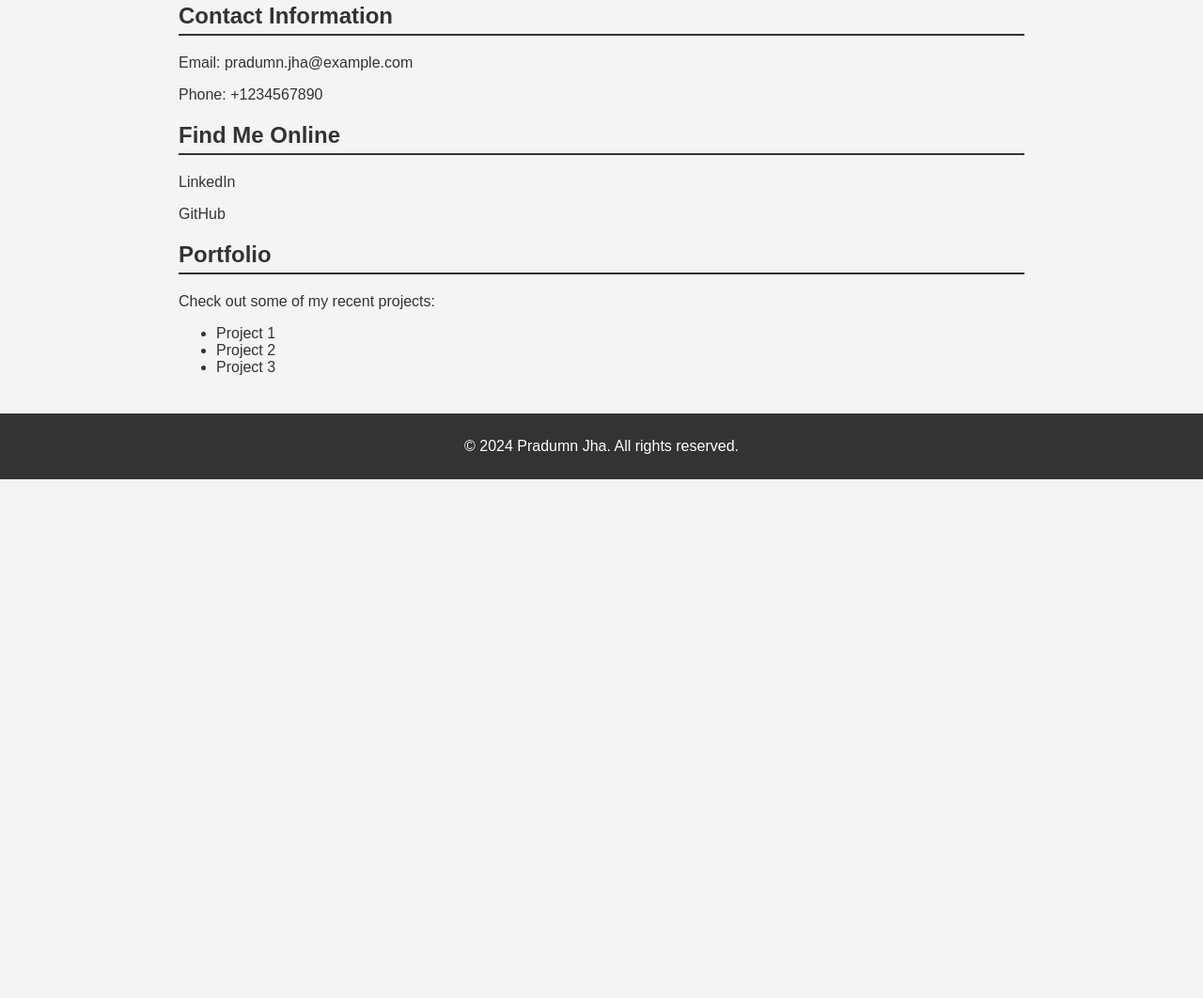
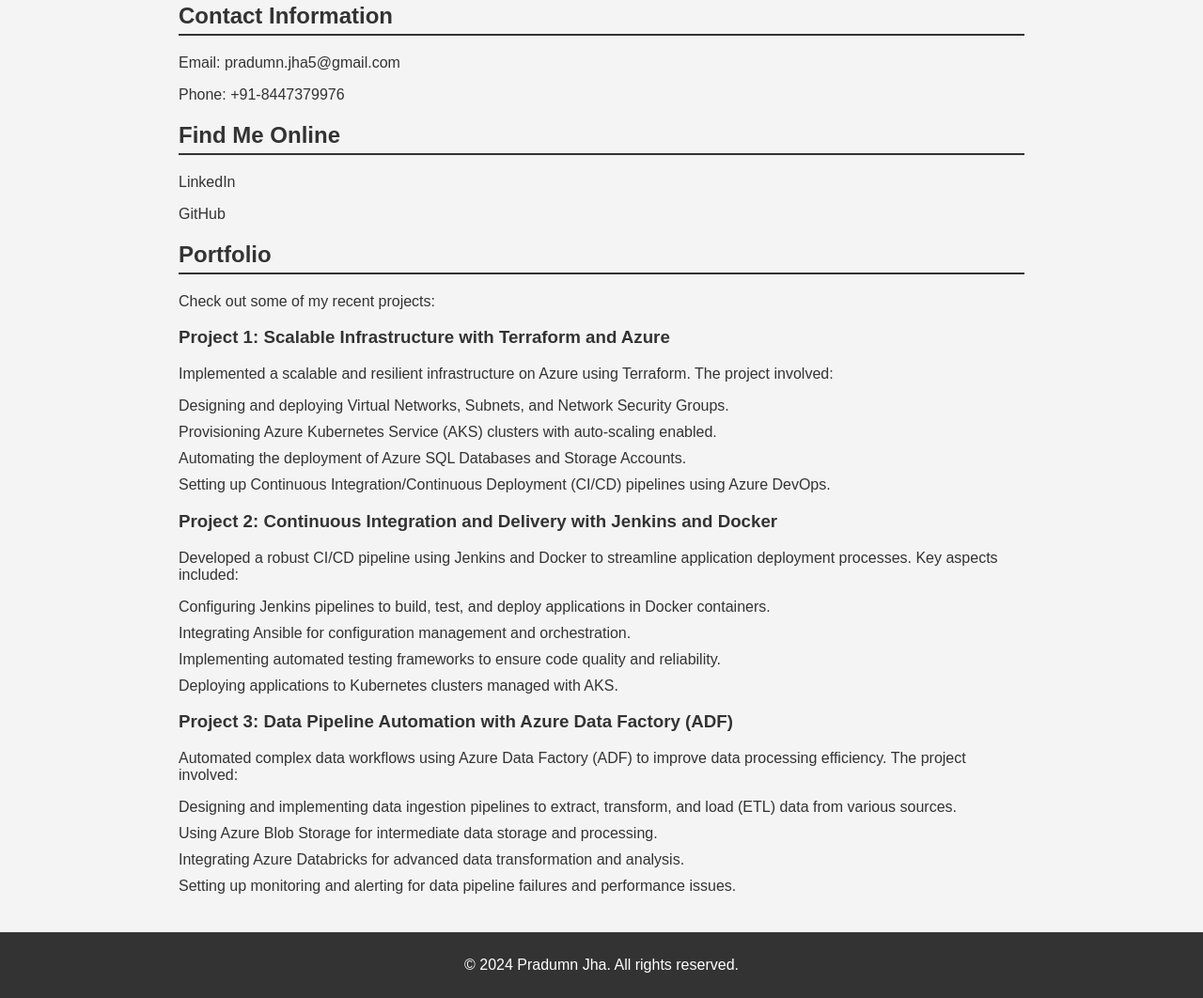
Before and after one commit to pradumnjha/personal-website, a plain HTML site: page index.html in a window 1280 px wide. Shown: the part 351-1413 px from the top of the page at 94% size. Before the commit the page ends 861 px from the top, so only its background shows below. Drawn offline with Linux system fonts and the light colour scheme.

Commit message:
Update index.html

```diff
--- a/index.html
+++ b/index.html
@@ -57,6 +57,13 @@
             background-color: #333;
             color: #fff;
         }
+        ul {
+            list-style-type: none;
+            padding: 0;
+        }
+        ul li {
+            margin-bottom: 10px;
+        }
     </style>
 </head>
 <body>
@@ -66,8 +73,7 @@
     </header>
     <div class="container">
         <div class="profile">
-            <!-- Replace 'profile.jpg' with the path to your profile picture -->
-            <img src="1714624309475.jfif" alt="Pradumn Jha">
+            <img src="profile.jpg" alt="Pradumn Jha">
         </div>
         <div class="bio">
             <h2>About Me</h2>
@@ -75,23 +81,48 @@
         </div>
         <div class="contact">
             <h2>Contact Information</h2>
-            <p>Email: <a href="mailto:pradumn.jha@example.com">pradumn.jha@example.com</a></p>
-            <p>Phone: +1234567890</p>
+            <p>Email: <a href="mailto:pradumn.jha5@gmail.com">pradumn.jha5@gmail.com</a></p>
+            <p>Phone: +91-8447379976</p>
         </div>
         <div class="social">
             <h2>Find Me Online</h2>
-            <p><a href="https://www.linkedin.com/in/pradumn-jha" target="_blank">LinkedIn</a></p>
+            <p><a href="https://linkedin.com/in/pradumn-jha-1a423913b/" target="_blank">LinkedIn</a></p>
             <p><a href="https://github.com/pradumnjha" target="_blank">GitHub</a></p>
-            <!-- Add more social links as needed -->
         </div>
         <div class="portfolio">
             <h2>Portfolio</h2>
             <p>Check out some of my recent projects:</p>
             <ul>
-                <li><a href="https://www.example.com/project1" target="_blank">Project 1</a></li>
-                <li><a href="https://www.example.com/project2" target="_blank">Project 2</a></li>
-                <li><a href="https://www.example.com/project3" target="_blank">Project 3</a></li>
-                <!-- Add more portfolio links as needed -->
+                <li>
+                    <h3>Project 1: Scalable Infrastructure with Terraform and Azure</h3>
+                    <p>Implemented a scalable and resilient infrastructure on Azure using Terraform. The project involved:</p>
+                    <ul>
+                        <li>Designing and deploying Virtual Networks, Subnets, and Network Security Groups.</li>
+                        <li>Provisioning Azure Kubernetes Service (AKS) clusters with auto-scaling enabled.</li>
+                        <li>Automating the deployment of Azure SQL Databases and Storage Accounts.</li>
+                        <li>Setting up Continuous Integration/Continuous Deployment (CI/CD) pipelines using Azure DevOps.</li>
+                    </ul>
+                </li>
+                <li>
+                    <h3>Project 2: Continuous Integration and Delivery with Jenkins and Docker</h3>
+                    <p>Developed a robust CI/CD pipeline using Jenkins and Docker to streamline application deployment processes. Key aspects included:</p>
+                    <ul>
+                        <li>Configuring Jenkins pipelines to build, test, and deploy applications in Docker containers.</li>
+                        <li>Integrating Ansible for configuration management and orchestration.</li>
+                        <li>Implementing automated testing frameworks to ensure code quality and reliability.</li>
+                        <li>Deploying applications to Kubernetes clusters managed with AKS.</li>
+                    </ul>
+                </li>
+                <li>
+                    <h3>Project 3: Data Pipeline Automation with Azure Data Factory (ADF)</h3>
+                    <p>Automated complex data workflows using Azure Data Factory (ADF) to improve data processing efficiency. The project involved:</p>
+                    <ul>
+                        <li>Designing and implementing data ingestion pipelines to extract, transform, and load (ETL) data from various sources.</li>
+                        <li>Using Azure Blob Storage for intermediate data storage and processing.</li>
+                        <li>Integrating Azure Databricks for advanced data transformation and analysis.</li>
+                        <li>Setting up monitoring and alerting for data pipeline failures and performance issues.</li>
+                    </ul>
+                </li>
             </ul>
         </div>
     </div>
```
